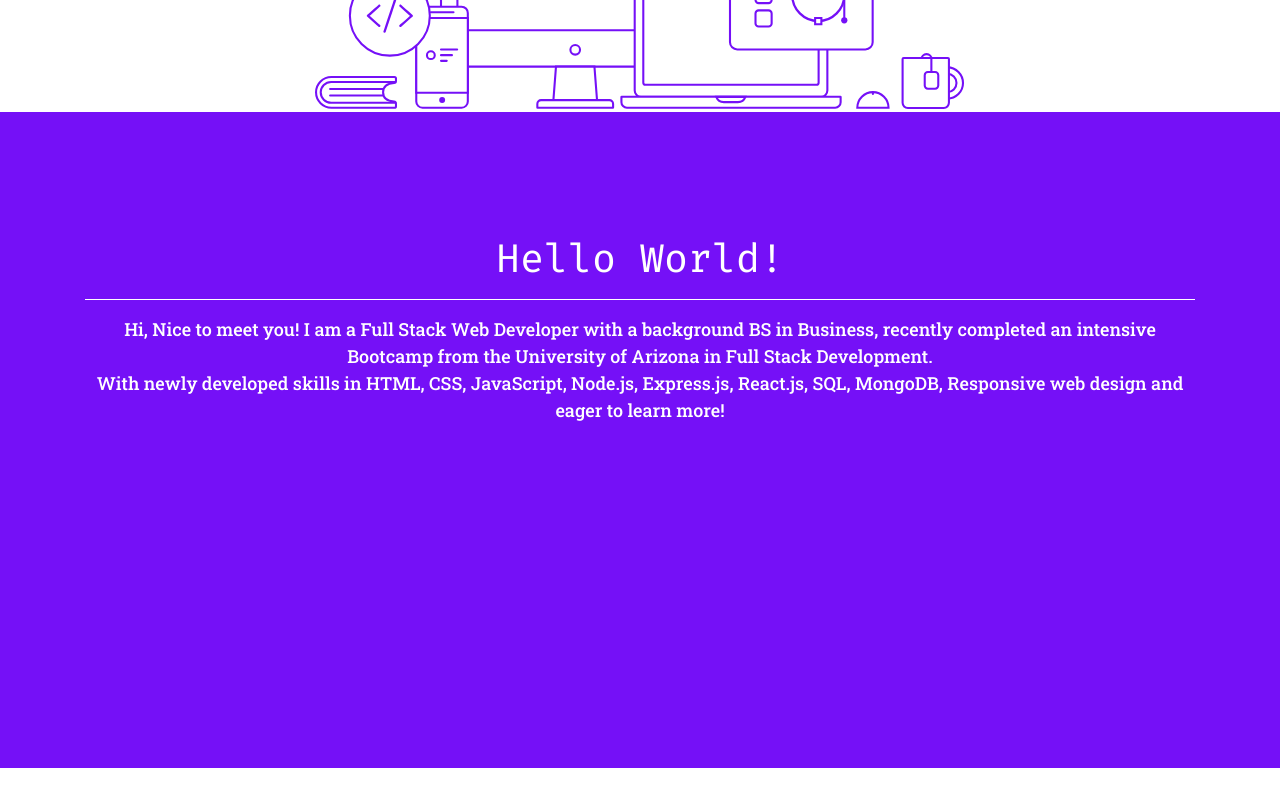
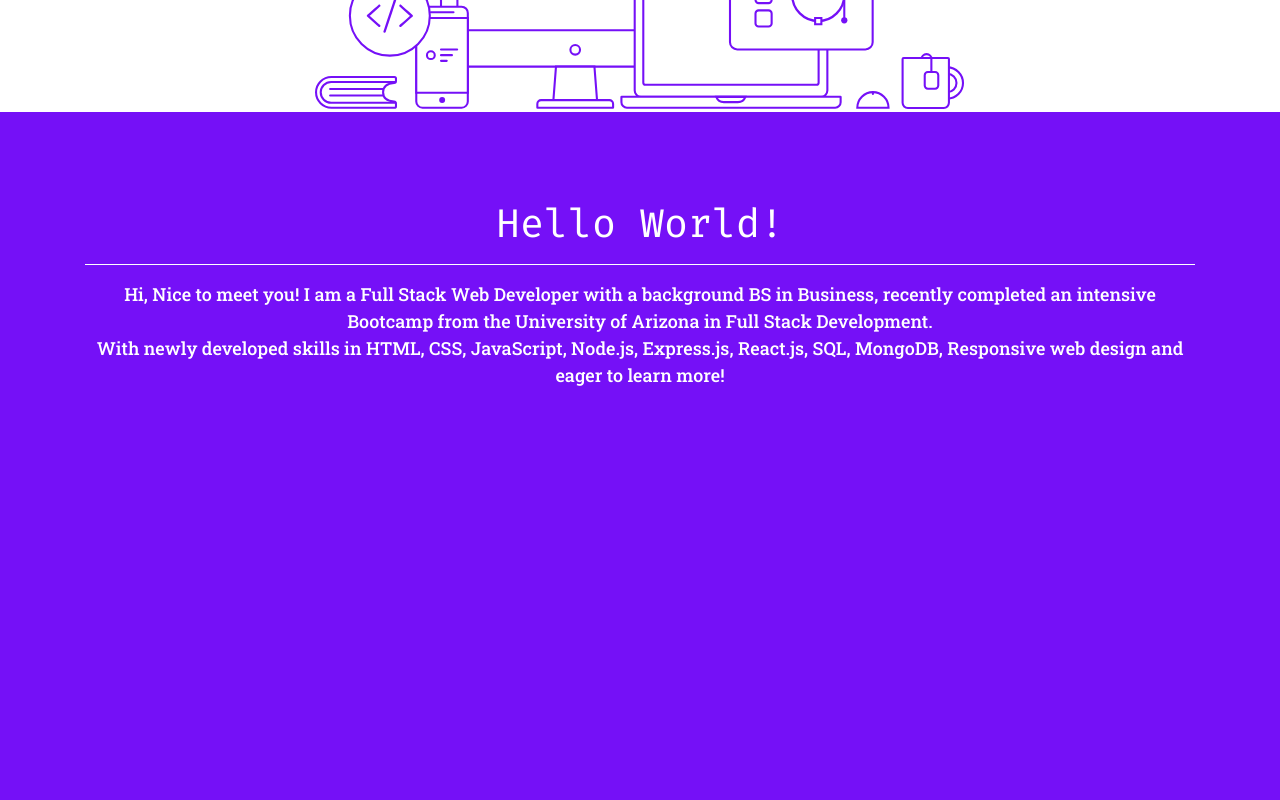
Before and after one commit to jm27/Portfolio-React, a React (Create React App) app in the folder portfolio/: page / in a window 1280 px wide. Shown: the part 630-1430 px from the top of the page. Before the commit the page ends 1398 px from the top, so only its background shows below. Built offline with nearby package versions, Linux system fonts and the light colour scheme.

Commit message:
Added profile section color to fonts

```diff
--- a/portfolio/src/index.css
+++ b/portfolio/src/index.css
@@ -54,16 +54,16 @@
 .profile {
   color: #ffffff;
   background: #7510f7;
-  height: 41em;
+  height: 43em;
   display: grid;
   grid-template-columns: 1fr;
-  grid-template-rows: repeat(2, 1fr);
+  grid-template-rows: 1fr;
   gap: 0px;
 }
 .container-profile {
   grid-column: 1;
   grid-row: 1;
-  margin-top: auto;
+  margin-top: 4em;
 }
 .profile-title {
   font-family: "Fira Code", monospace;
```
